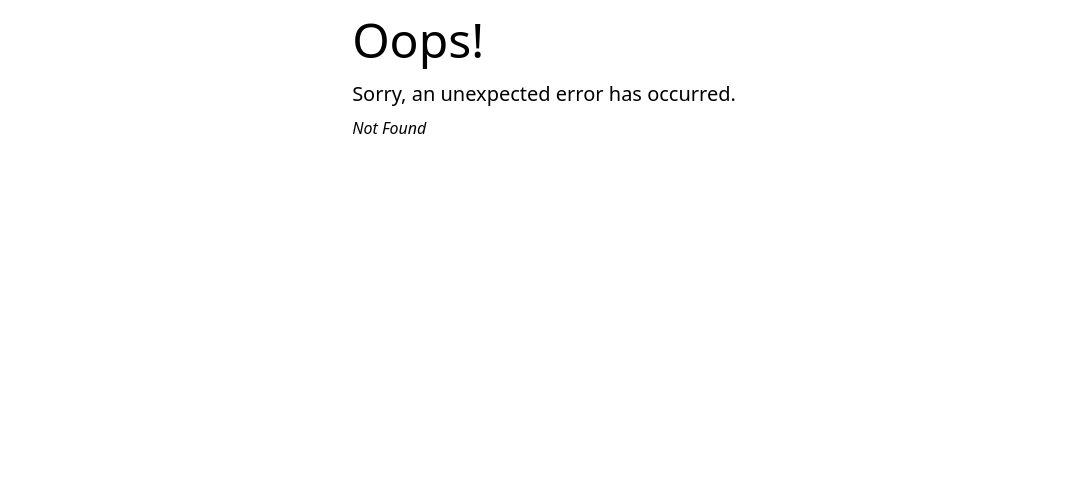
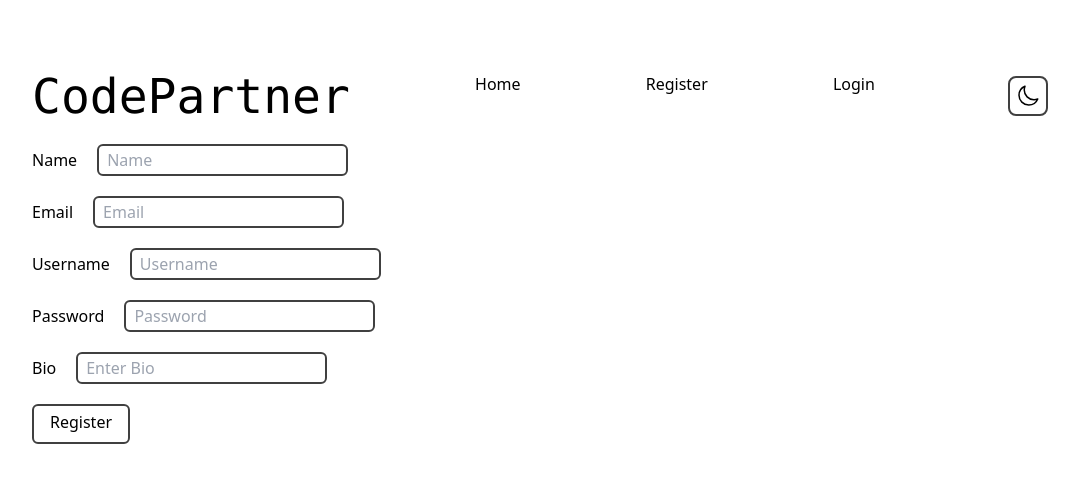
Before and after one commit to avnpl/qwerty, a React (Vite) app in the folder frontend/: page /register in a window 1280 px wide. Before the commit this address had no page. Shown: the top 482 px of the page, without its empty margins (96-1175 px from the left). Built offline with nearby package versions, Linux system fonts and the light colour scheme.

Commit message:
🎨 Setup react router and routes

```diff
--- a/frontend/src/components/navbar.tsx
+++ b/frontend/src/components/navbar.tsx
@@ -10,12 +10,17 @@ export default function Navbar() {
         <span className="font-mono text-5xl">CodePartner</span>
         <ul>
           <li>
-            <Link to="/login">Login</Link>
+            <Link to="/">Home</Link>
           </li>
         </ul>
         <ul>
           <li>
-            <Link to="/">Home</Link>
+            <Link to="/register">Register</Link>
+          </li>
+        </ul>
+        <ul>
+          <li>
+            <Link to="/login">Login</Link>
           </li>
         </ul>
         <div className="my-auto mx-2">
--- a/frontend/src/main.tsx
+++ b/frontend/src/main.tsx
@@ -1,30 +1,41 @@
 import { ThemeProvider } from 'next-themes'
 import React from 'react'
 import ReactDOM from 'react-dom/client'
-import { createBrowserRouter, RouterProvider } from 'react-router-dom'
+import {
+  createBrowserRouter,
+  createRoutesFromElements,
+  Route,
+  RouterProvider,
+} from 'react-router-dom'
 import Error from './components/error'
-import Login from './routes/login'
+import { Home } from './routes/home'
+import Login, { loginAction } from './routes/login'
+import Register from './routes/register'
 import Root from './routes/root'
 
-const router = createBrowserRouter([
-  {
-    path: '/',
-    element: <Root />,
-    errorElement: <Error />,
-    children: [
-      {
-        path: '/login',
-        element: <Login />,
-        errorElement: <Error />,
-      },
-    ],
-  },
-])
+const router = createBrowserRouter(
+  createRoutesFromElements(
+    <Route path="/" element={<Root />} errorElement={<Error />}>
+      <Route index element={<Home />} errorElement={<Error />} />
+      <Route path="register" element={<Register />} errorElement={<Error />} />
+      <Route
+        path="login"
+        element={<Login />}
+        action={loginAction}
+        errorElement={<Error />}
+      />
+    </Route>
+  )
+)
 
 ReactDOM.createRoot(document.getElementById('root') as HTMLElement).render(
   <ThemeProvider attribute="class" enableSystem={true}>
     <React.StrictMode>
-      <RouterProvider router={router} />
+      <div className="flex justify-center">
+        <div className="max-w-5xl w-full lg:py-6 py-4">
+          <RouterProvider router={router} />
+        </div>
+      </div>
     </React.StrictMode>
   </ThemeProvider>
 )
--- /dev/null
+++ b/frontend/src/routes/home.tsx
@@ -0,0 +1,3 @@
+export function Home() {
+  return <h1 className="text-4xl">Home Page</h1>
+}
--- /dev/null
+++ b/frontend/src/routes/register.tsx
@@ -0,0 +1,63 @@
+export default function Register({}) {
+  return (
+    <form action="post" id="register-form" className="space-y-5">
+      <p>
+        <span>Name</span>
+        <input
+          placeholder="Name"
+          aria-label="Name"
+          type="text"
+          className="mx-5 py-0.5 px-2 rounded-md border-2 border-neutral-700"
+          required
+        />
+      </p>
+      <p>
+        <span>Email</span>
+        <input
+          placeholder="Email"
+          aria-label="Email"
+          type="email"
+          className="mx-5 py-0.5 px-2 rounded-md border-2 border-neutral-700"
+          required
+        />
+      </p>
+      <p>
+        <span>Username</span>
+        <input
+          placeholder="Username"
+          aria-label="Username"
+          type="text"
+          className="mx-5 py-0.5 px-2 rounded-md border-2 border-neutral-700"
+          required
+        />
+      </p>
+      <p>
+        <span>Password</span>
+        <input
+          placeholder="Password"
+          aria-label="Password"
+          type="password"
+          className="mx-5 py-0.5 px-2 rounded-md border-2 border-neutral-700"
+          required
+        />
+      </p>
+      <p>
+        <span>Bio</span>
+        <input
+          name="bio"
+          placeholder="Enter Bio"
+          className="mx-5 py-0.5 px-2 rounded-md border-2 border-neutral-700"
+          required
+        />
+      </p>
+      <p>
+        <button
+          className="px-4 pt-1 pb-2 rounded-md border-2 border-neutral-700"
+          type="submit"
+        >
+          Register
+        </button>
+      </p>
+    </form>
+  )
+}
```
